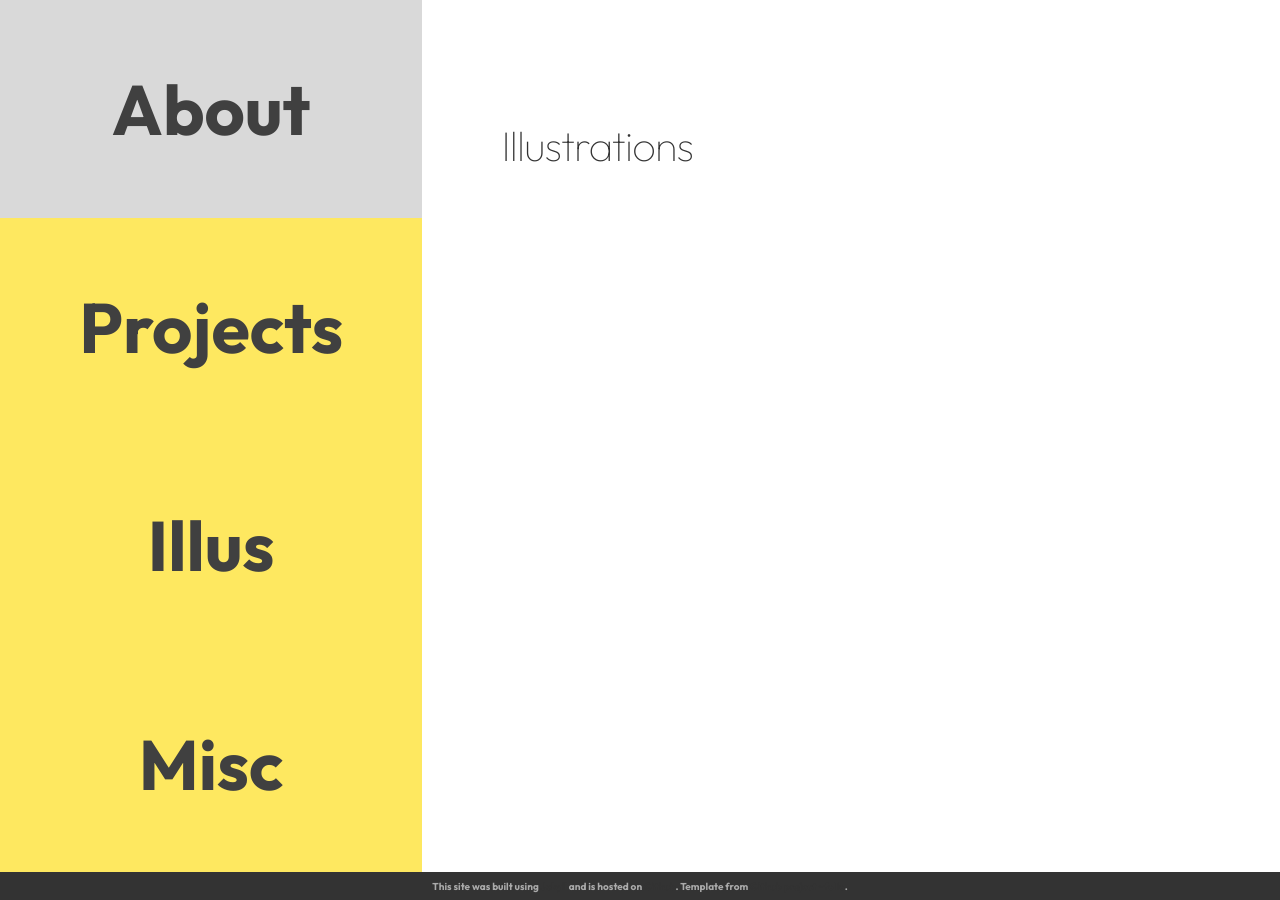
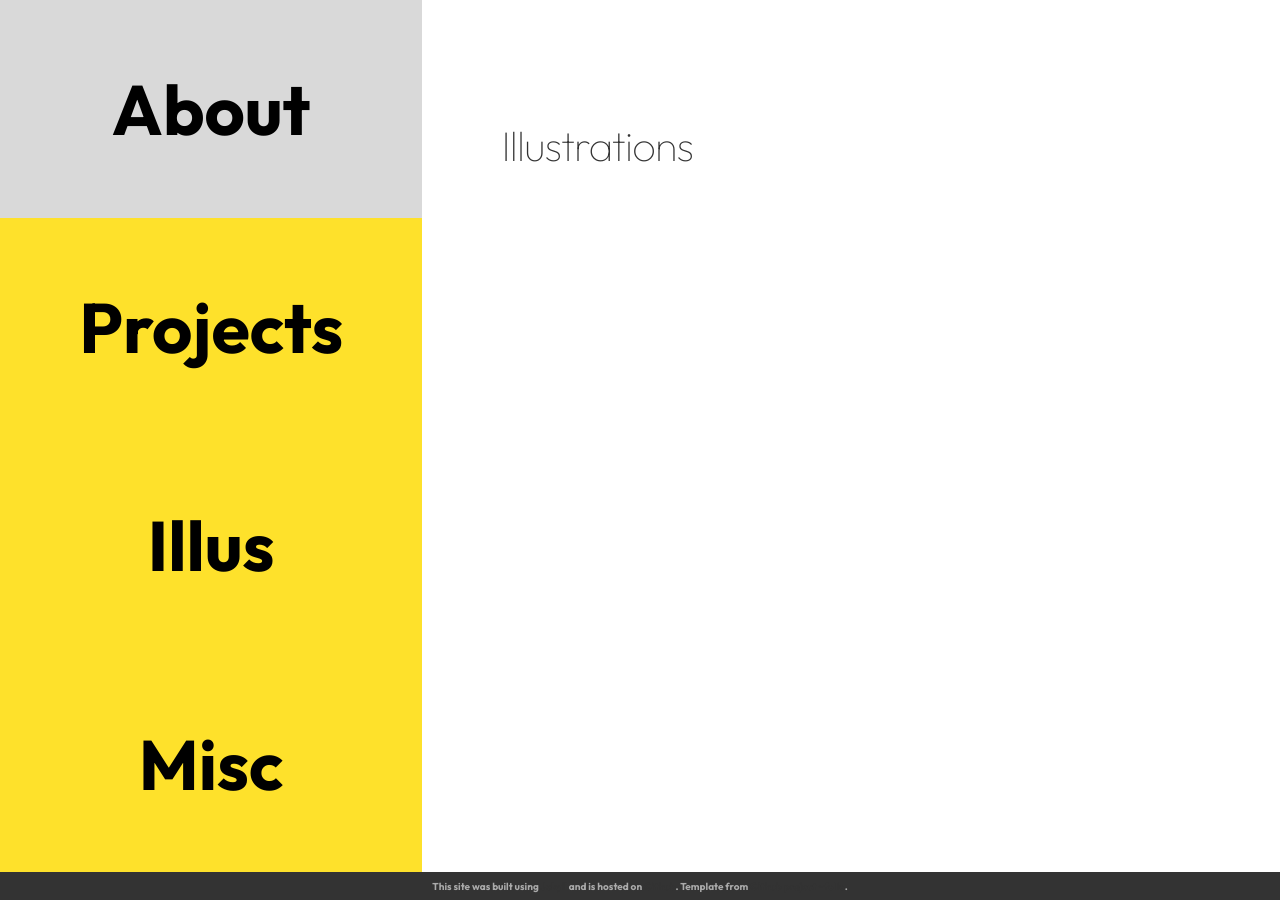
Before and after one commit to Nordicpuff/portfolio, a Jekyll site: the page built from docs/illustrations.md, in a window 1280 px wide. Built offline with Jekyll 4.4.1, drawn with Linux system fonts in a browser that asks for light colours; nearby versions of some CDN libraries.

Commit message:
Update _layout.scss
changed sidebar opacity, hover color

```diff
--- a/docs/_sass/_layout.scss
+++ b/docs/_sass/_layout.scss
@@ -10,7 +10,7 @@
 .site-header {
 border-bottom: 1px solid $grey-color-light;
 background-color: $yellow;
-opacity: 0.75;
+opacity: 1.00;
 position:fixed;
 left:0px;
 top:0px;
@@ -29,7 +29,7 @@ display: table-cell;
 }
 
 .site-header a:hover {
-  background-color: #ccc;
+  background-color: #d9d9d9;
 }
 
 .site-header a.active {
```
